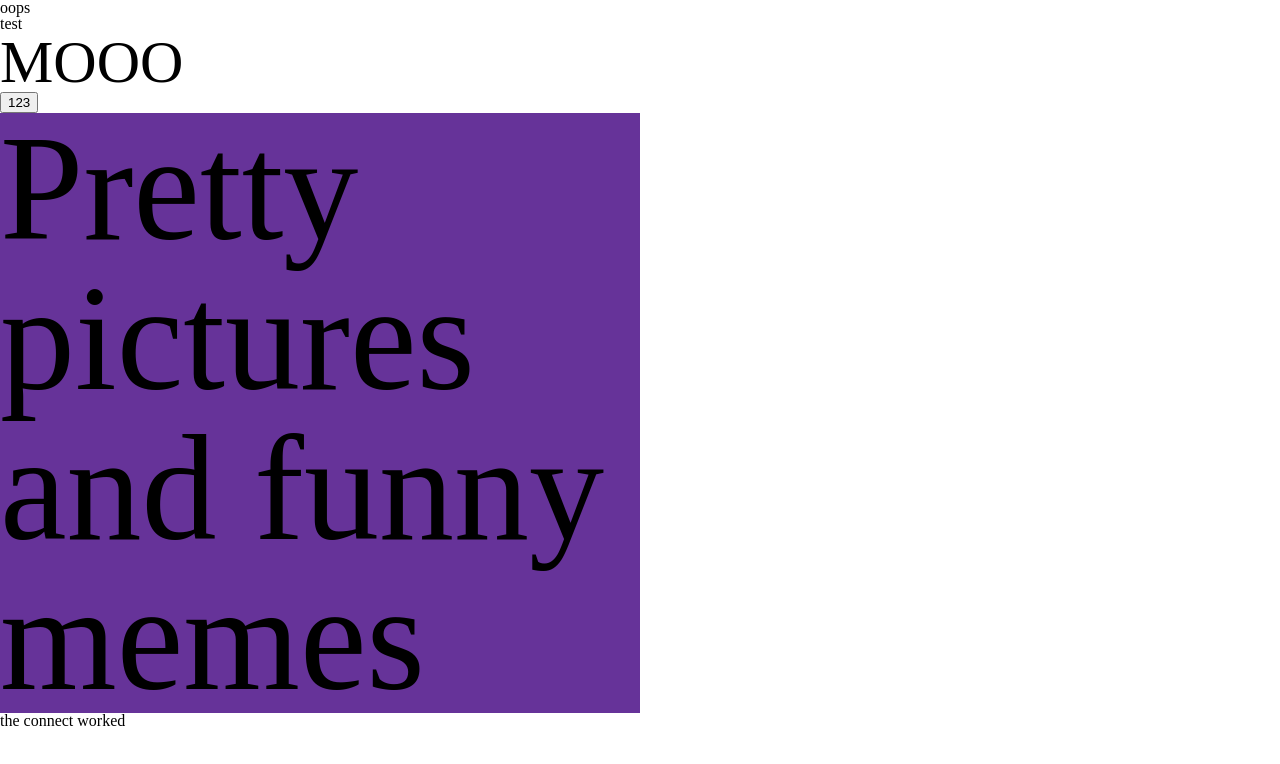
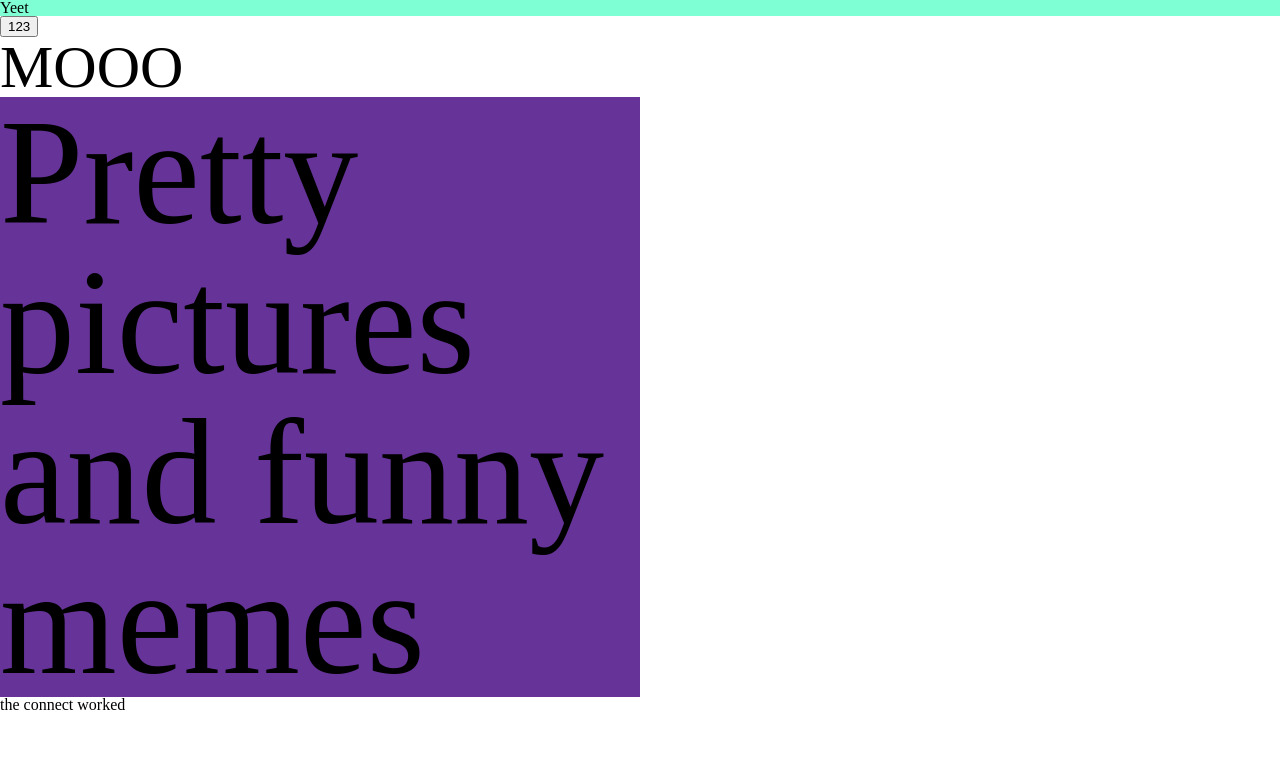
Before and after one commit to vjegorovs/ws-paint, a React app in the folder frontend/: page / in a window 1280 px wide. Shown: the top 764 px of the page. Built offline with nearby package versions, Linux system fonts and the light colour scheme.

Commit message:
Minor layout adjustments

```diff
--- a/frontend/src/App.tsx
+++ b/frontend/src/App.tsx
@@ -1,13 +1,12 @@
 import * as React from "react";
-import { TestComponentConnected } from "./components/TestComponent/TestComponent";
 import {CanvasConnected} from "./components/Canvas/Canvas";
+import {OverlayLayoutConnected} from "./components/OverlayLayout/OverlayLayout";
 
 export function App() {
     return (
         <>
             <CanvasConnected />
-            <div>test</div>
-            <TestComponentConnected />
+            <OverlayLayoutConnected />
         </>
     );
 }
--- a/frontend/src/components/Canvas/Canvas.scss
+++ b/frontend/src/components/Canvas/Canvas.scss
@@ -1,5 +1,4 @@
 .canvas {
   position: absolute;
-
   z-index: -1;
 }
--- a/frontend/src/components/Canvas/Canvas.tsx
+++ b/frontend/src/components/Canvas/Canvas.tsx
@@ -81,7 +81,6 @@ export class Canvas extends React.Component<CanvasProps & CanvasDispatchProps,Ca
                    }}
                >
                </canvas>
-                <h1>oops</h1>
             </>
         )
     }
--- /dev/null
+++ b/frontend/src/components/OverlayLayout/OverlayLayout.scss
@@ -0,0 +1,13 @@
+.test {
+  background-color: aquamarine;
+}
+
+.overlayWrapper {
+  position: absolute;
+  left: 0;
+  bottom: 0;
+  z-index: 1;
+  width: 100vw;
+  height: 100vh;
+  pointer-events: none;
+}
--- /dev/null
+++ b/frontend/src/components/OverlayLayout/OverlayLayout.tsx
@@ -0,0 +1,45 @@
+import * as React from "react";
+// import classnames from "classnames";
+
+import styles from "./OverlayLayout.scss"
+import {connect} from "react-redux";
+import { TestComponentConnected } from "../TestComponent/TestComponent";
+import {PropsWithChildren} from "react";
+import {RootState} from "../../index";
+
+export interface OverlayLayoutOwnProps {
+
+}
+
+export interface OverlayLayoutStateProps {
+
+}
+
+export interface OverlayLayoutDispatchProps {
+
+}
+
+export type OverlayLayoutProps = OverlayLayoutOwnProps | OverlayLayoutStateProps | OverlayLayoutDispatchProps;
+
+export function OverlayLayout({ children } : PropsWithChildren<OverlayLayoutProps>): JSX.Element {
+
+    return (
+        <div className={styles.overlayWrapper}>
+            <div className={styles.test}>Yeet</div>
+                {children}
+            <TestComponentConnected />
+        </div>
+    );
+}
+
+function mapStateToProps(state: RootState, ownProps: OverlayLayoutOwnProps): OverlayLayoutProps {
+    return {
+
+    }
+}
+
+const mapDispatchToProps = {
+
+}
+
+export const OverlayLayoutConnected = connect<OverlayLayoutProps, OverlayLayoutDispatchProps, {}, RootState>(mapStateToProps, mapDispatchToProps)(OverlayLayout);
--- a/frontend/src/components/TestComponent/TestComponent.scss
+++ b/frontend/src/components/TestComponent/TestComponent.scss
@@ -15,3 +15,7 @@
     background-color: rebeccapurple;
   }
 }
+
+.pointer {
+  pointer-events: all;
+}
--- a/frontend/src/components/TestComponent/TestComponent.tsx
+++ b/frontend/src/components/TestComponent/TestComponent.tsx
@@ -16,15 +16,14 @@ interface TestComponentDispatchProps {
 
 export class TestComponent extends React.Component<TestComponentProps & TestComponentDispatchProps> {
 
-
-
     public render() {
         return (
             <>
+                <button onClick={() => this.props.yoink(false)}>123</button>
                 <div className={styles.test}> MOOO </div>
-                <button onClick={() => this.props.yoink(false)}>123</button>
                 <div className={classnames(styles.ginormous,{
                     [styles.fun]: true,
+                    [styles.pointer]: true,
                 })}> Pretty pictures and funny memes </div>
                 {this.props.yeet && "the connect worked"}
             </>
```
